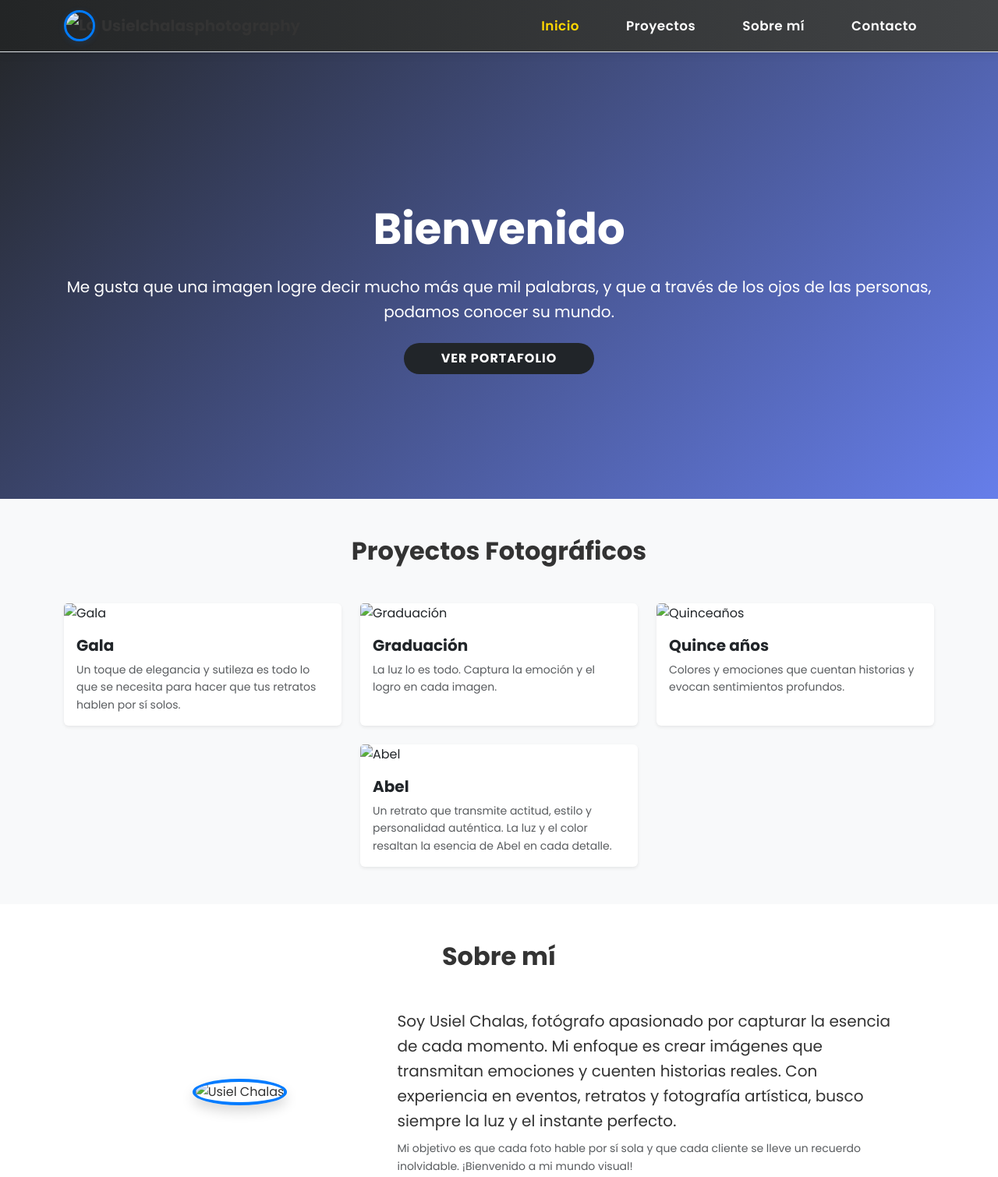
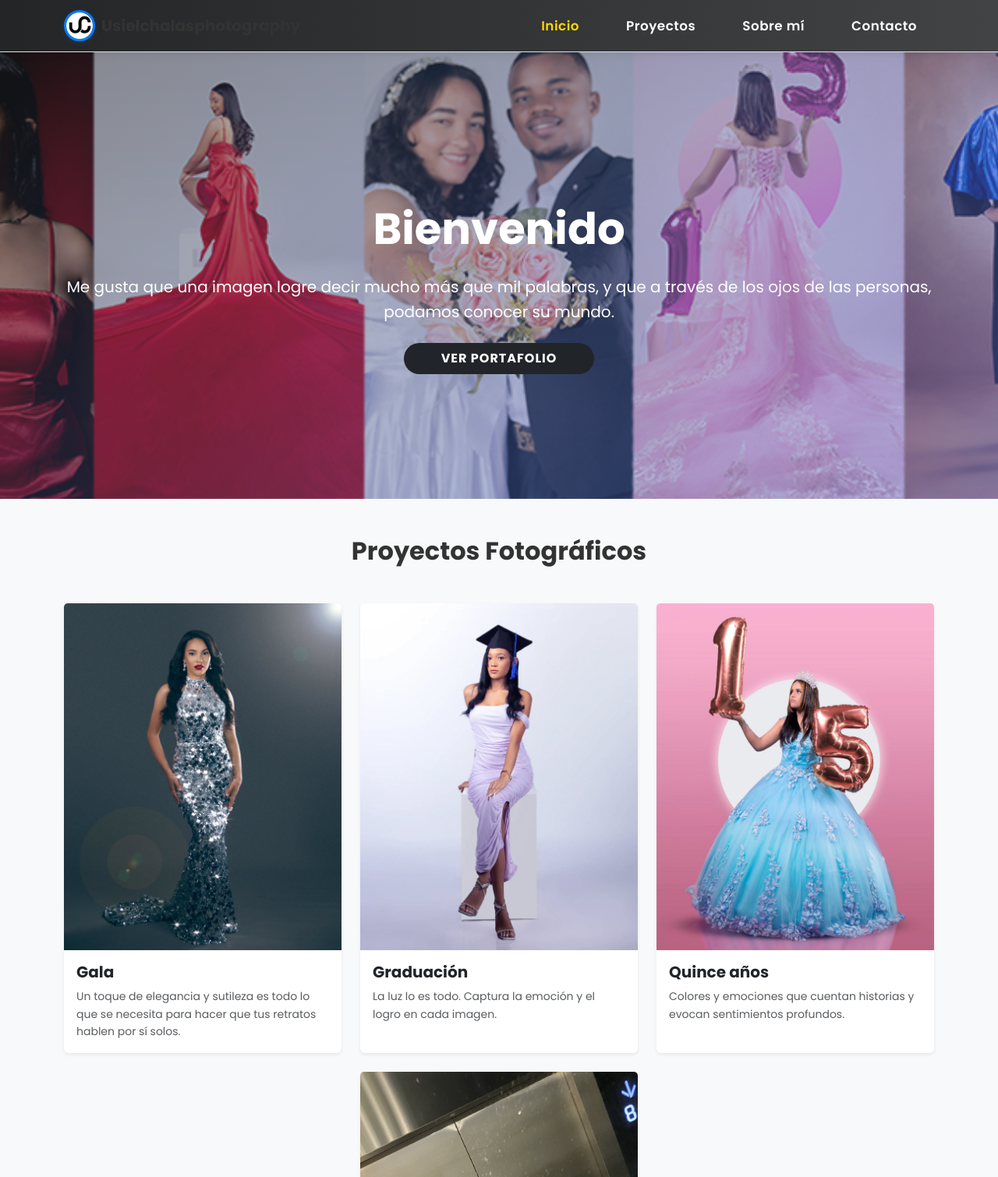
Before and after one commit to Payano15/Usielchalasphotography, a website: page views/index.html in a window 1280 px wide. Shown: the top 1510 px of the page at 78% size. Drawn offline with nearby package versions, Linux system fonts and the light colour scheme; files that its build step writes are made by us from their sources.

Commit message:
imagens
mejoras

```diff
--- a/views/index.html
+++ b/views/index.html
@@ -14,7 +14,7 @@
     <nav class="navbar navbar-expand-lg navbar-light bg-white border-bottom fixed-top py-2">
         <div class="container">
             <a class="navbar-brand d-flex align-items-center gap-2" href="#">
-                <img src="images/logousielPhoto.jpg" alt="Logo Usielchalasphotography" class="navbar-logo" style="width:40px;height:40px;object-fit:cover;border-radius:50%;">
+                <img src="../public/images/logousielPhoto.jpg" alt="Logo Usielchalasphotography" class="navbar-logo" style="width:40px;height:40px;object-fit:cover;border-radius:50%;">
                 <span class="fw-bold fs-5">Usielchalasphotography</span>
             </a>
             <button class="navbar-toggler" type="button" data-bs-toggle="collapse" data-bs-target="#navbarNav">
@@ -33,7 +33,7 @@
 
     <!-- Hero -->
     <section id="inicio" class="hero-section d-flex align-items-center justify-content-center text-center bg-white position-relative" style="min-height: 80vh;">
-        <div class="hero-bg-image position-absolute top-0 start-0 w-100 h-100" style="z-index:0; background: url('images/Bienvenido1.jpg') center center/cover no-repeat; opacity:0.55;"></div>
+        <div class="hero-bg-image position-absolute top-0 start-0 w-100 h-100" style="z-index:0; background: url('../public/images/Bienvenido1.jpg') center center/cover no-repeat; opacity:0.55;"></div>
         <div class="container py-5 position-relative" style="z-index:1;">
             <h1 class="display-4 fw-bold mb-4">Bienvenido</h1>
             <p class="lead mb-4">Me gusta que una imagen logre decir mucho más que mil palabras, y que a través de los ojos de las personas, podamos conocer su mundo.</p>
@@ -48,7 +48,7 @@
             <div class="row g-4 justify-content-center">
                 <div class="col-md-4 col-sm-6">
                     <div class="card border-0 shadow-sm h-100">
-                        <img src="images/Gala1.jpg" class="card-img-top" alt="Gala">
+                        <img src="../public/images/Gala1.jpg" class="card-img-top" alt="Gala">
                         <div class="card-body">
                             <h5 class="card-title fw-bold">Gala</h5>
                             <p class="card-text small text-muted">Un toque de elegancia y sutileza es todo lo que se necesita para hacer que tus retratos hablen por sí solos.</p>
@@ -57,7 +57,7 @@
                 </div>
                 <div class="col-md-4 col-sm-6">
                     <div class="card border-0 shadow-sm h-100">
-                        <img src="images/Graduacion1.jpg" class="card-img-top" alt="Graduación">
+                        <img src="../public/images/Graduacion1.jpg" class="card-img-top" alt="Graduación">
                         <div class="card-body">
                             <h5 class="card-title fw-bold">Graduación</h5>
                             <p class="card-text small text-muted">La luz lo es todo. Captura la emoción y el logro en cada imagen.</p>
@@ -66,7 +66,7 @@
                 </div>
                 <div class="col-md-4 col-sm-6">
                     <div class="card border-0 shadow-sm h-100">
-                        <img src="images/quince1.jpg" class="card-img-top" alt="Quinceaños">
+                        <img src="../public/images/quince1.jpg" class="card-img-top" alt="Quinceaños">
                         <div class="card-body">
                             <h5 class="card-title fw-bold">Quince años</h5>
                             <p class="card-text small text-muted">Colores y emociones que cuentan historias y evocan sentimientos profundos.</p>
@@ -75,7 +75,7 @@
                 </div>
                 <div class="col-md-4 col-sm-6">
                     <div class="card border-0 shadow-sm h-100">
-                        <img src="images/abel1.jpg" class="card-img-top" alt="Abel">
+                        <img src="../public/images/abel1.jpg" class="card-img-top" alt="Abel">
                         <div class="card-body">
                             <h5 class="card-title fw-bold">Abel</h5>
                             <p class="card-text small text-muted">Un retrato que transmite actitud, estilo y personalidad auténtica. La luz y el color resaltan la esencia de Abel en cada detalle.</p>
@@ -92,7 +92,7 @@
             <h2 class="text-center fw-bold mb-5">Sobre mí</h2>
             <div class="row align-items-center justify-content-center">
                 <div class="col-md-4 text-center mb-4 mb-md-0">
-                    <img src="images/usiel1.jpg" alt="Usiel Chalas" class="rounded-circle shadow" style="width:180px;height:180px;object-fit:cover;border:4px solid #007bff;">
+                    <img src="../public/images/usiel1.jpg" alt="Usiel Chalas" class="rounded-circle shadow" style="width:180px;height:180px;object-fit:cover;border:4px solid #007bff;">
                 </div>
                 <div class="col-md-7">
                     <p class="fs-5 mb-2">
@@ -145,7 +145,7 @@
     <!-- Footer -->
     <footer class="footer py-4 bg-white border-top">
         <div class="container text-center">
-            <img src="images/logousielPhoto.jpg" alt="Logo Usielchalasphotography" class="footer-logo mb-2" style="width:40px;height:40px;object-fit:cover;border-radius:50%;">
+            <img src="../public/images/logousielPhoto.jpg" alt="Logo Usielchalasphotography" class="footer-logo mb-2" style="width:40px;height:40px;object-fit:cover;border-radius:50%;">
             <div class="small text-muted">&copy; 2024 Usielchalasphotography. Todos los derechos reservados.</div>
         </div>
     </footer>
```
